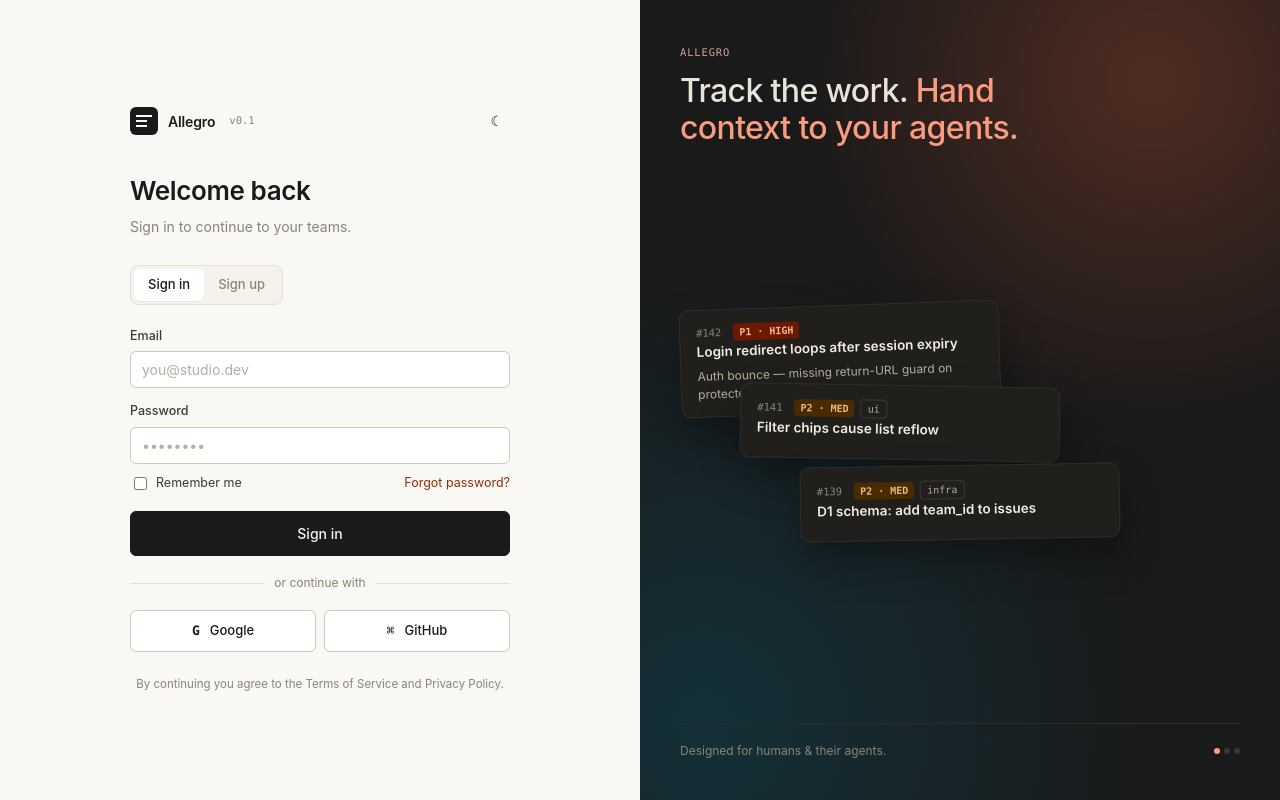
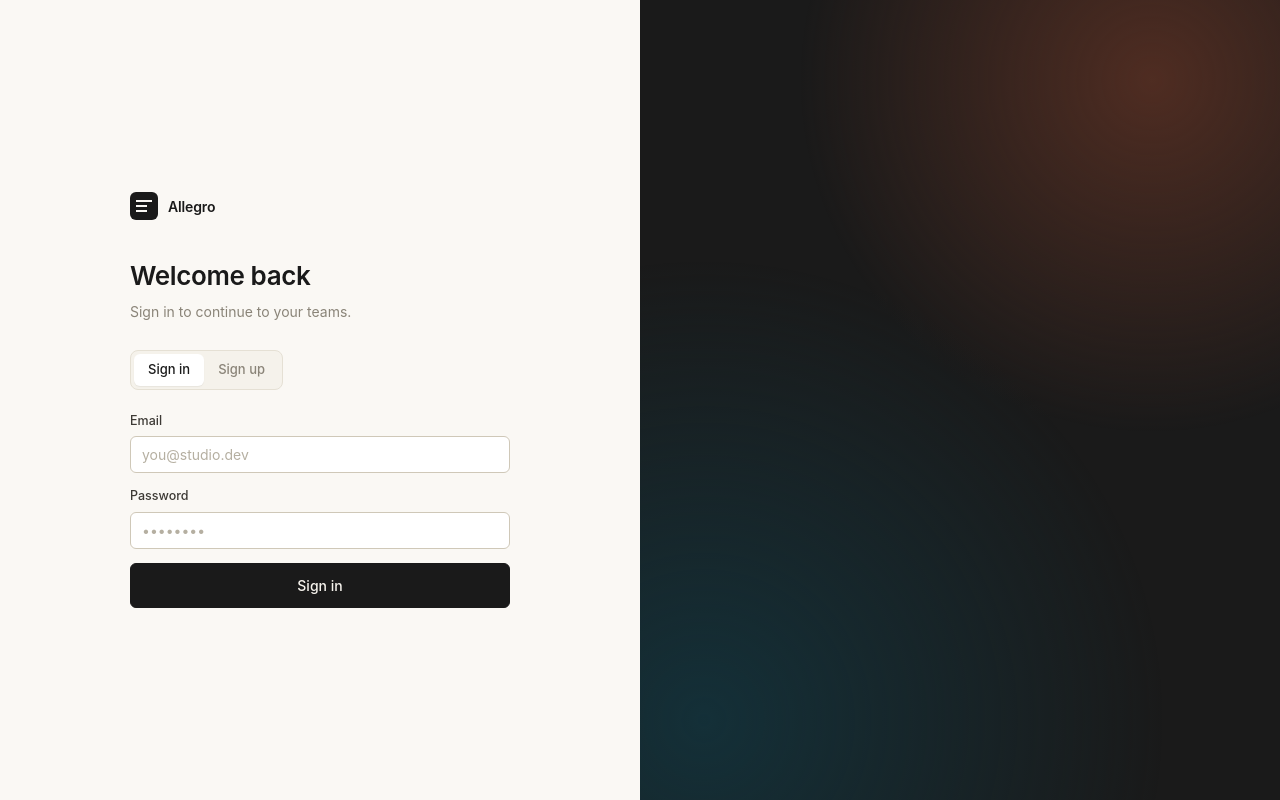
Before and after one commit to cse110-sp26-group1/cse110-sp26-group1, a website with bundled scripts: page frontend/html/login.html in a window 1280 px wide. Built offline with nearby package versions, Linux system fonts and the light colour scheme.

Commit message:
fix: clean frontend UI

```diff
--- a/frontend/html/login.html
+++ b/frontend/html/login.html
@@ -22,13 +22,14 @@
 				<div class="brand">
 					<div class="logo" aria-hidden="true"></div>
 					<span class="name">Allegro</span>
-					<span class="ver">v0.1</span>
-					<button
+					<!--<span class="ver">v0.1</span>-->
+					<!--<button
 						class="btn ghost icon theme-toggle login-theme-toggle"
 						id="themeToggle"
 						aria-label="Toggle theme"
 						title="Toggle theme"
 					></button>
+				-->
 				</div>
 
 				<h1 class="title login-only">Welcome back</h1>
@@ -62,30 +63,34 @@
 						<label for="password">Password</label>
 						<input id="password" class="input" type="password" placeholder="••••••••" autocomplete="current-password" required />
 					</div>
-
+					<!--Comment out Forgot Password for now-->
+					<!--
 					<div class="help-row login-only">
 						<label class="remember-label"> <input type="checkbox" /> Remember me </label>
 						<a href="#">Forgot password?</a>
 					</div>
-
+					-->
 					<button class="btn primary block" id="submitBtn" type="submit">
 						<span class="login-only">Sign in</span>
 						<span class="signup-only">Create account</span>
 					</button>
 
-					<div class="or"><span>or continue with</span></div>
-
+					<!--<div class="or"><span>or continue with</span></div>-->
+					<!--Commenting out Google for now, may be added later-->
+					<!--
 					<div class="social">
 						<button type="button" class="btn goog">Google</button>
-						<button type="button" class="btn gh">GitHub</button>
 					</div>
+					-->
 
-					<div class="legal">By continuing you agree to the Terms of Service and Privacy Policy.</div>
+					<!-- Do we need this? We dont have Terms of Service or Privacy Policy links -->
+					<!--<div class="legal">By continuing you agree to the Terms of Service and Privacy Policy.</div>-->
 				</form>
 			</div>
 		</div>
-
-		<aside class="poster" aria-hidden="true">
+		<!--============ LEFT ASIDE (POSTER) ============ -->
+		<aside class="poster" aria-hidden="" true></aside>
+		<!--
 			<div>
 				<span class="label">Allegro</span>
 				<h2>Track the work. <em>Hand context to your agents.</em></h2>
@@ -123,7 +128,7 @@
 				<div class="dots"><span class="on"></span><span></span><span></span></div>
 			</footer>
 		</aside>
-
+		-->
 		<script src="../js/theme.js"></script>
 		<script type="module" src="../js/login.js"></script>
 	</body>
--- a/frontend/js/mock-api.js
+++ b/frontend/js/mock-api.js
@@ -14,6 +14,9 @@ let dbTeamMembers = null;
 
 // const delay = (ms = 500) => new Promise((resolve) => setTimeout(resolve, ms));
 
+/**
+ *
+ */
 function persistDB() {
 	localStorage.setItem('mock_db_issues', JSON.stringify(dbIssues));
 	localStorage.setItem('mock_db_teams', JSON.stringify(dbTeams));
@@ -96,6 +99,7 @@ export async function fetchTeams() {
 
 /**
  * Replaces: POST /api/teams
+ * @param teamData
  */
 export async function createTeam(teamData) {
 	// === REAL API CALL ===
@@ -198,6 +202,7 @@ export async function addTeamMember(teamId, userId, role = 'member') {
 
 /**
  * Replaces: POST /api/invitations/:slug/accept
+ * @param teamSlug
  */
 export async function acceptInvite(teamSlug) {
 	// === REAL API CALL (Replace mock logic below with this) ===
@@ -268,6 +273,7 @@ export async function fetchIssues(teamId = null) {
 
 /**
  * Replaces: POST /api/issues
+ * @param formData
  */
 export async function createIssue(formData) {
 	/*
--- a/frontend/js/tracker.js
+++ b/frontend/js/tracker.js
@@ -110,6 +110,9 @@ function renderList() {
 	});
 }
 
+/**
+ * Creates team menu
+ */
 function renderTeamMenu() {
 	const teamMenu = document.getElementById('teamMenu');
 	const currentSlug = new URLSearchParams(location.search).get('team');
```
Also changed, not shown: frontend/html/teams.html (+2 -2 lines).
